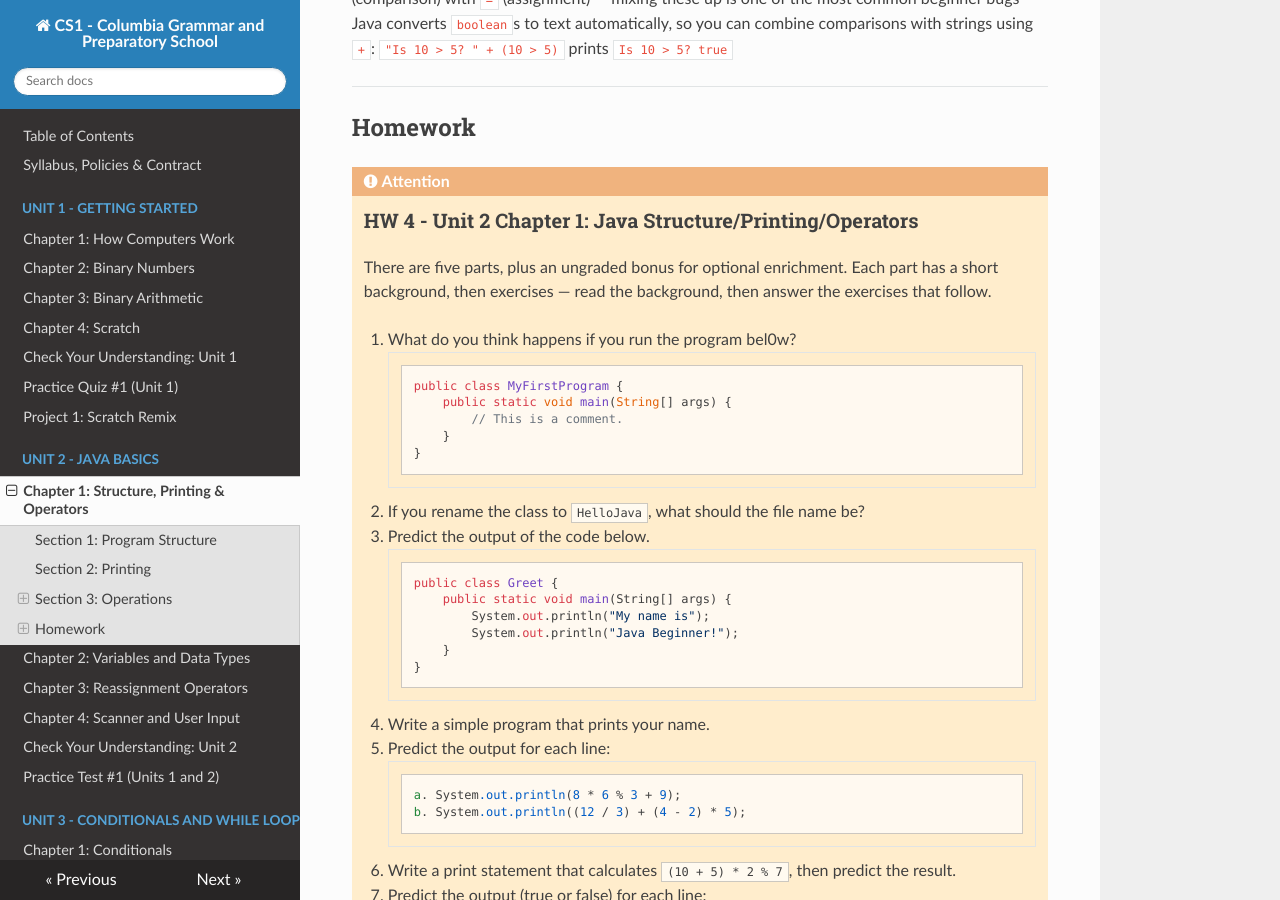
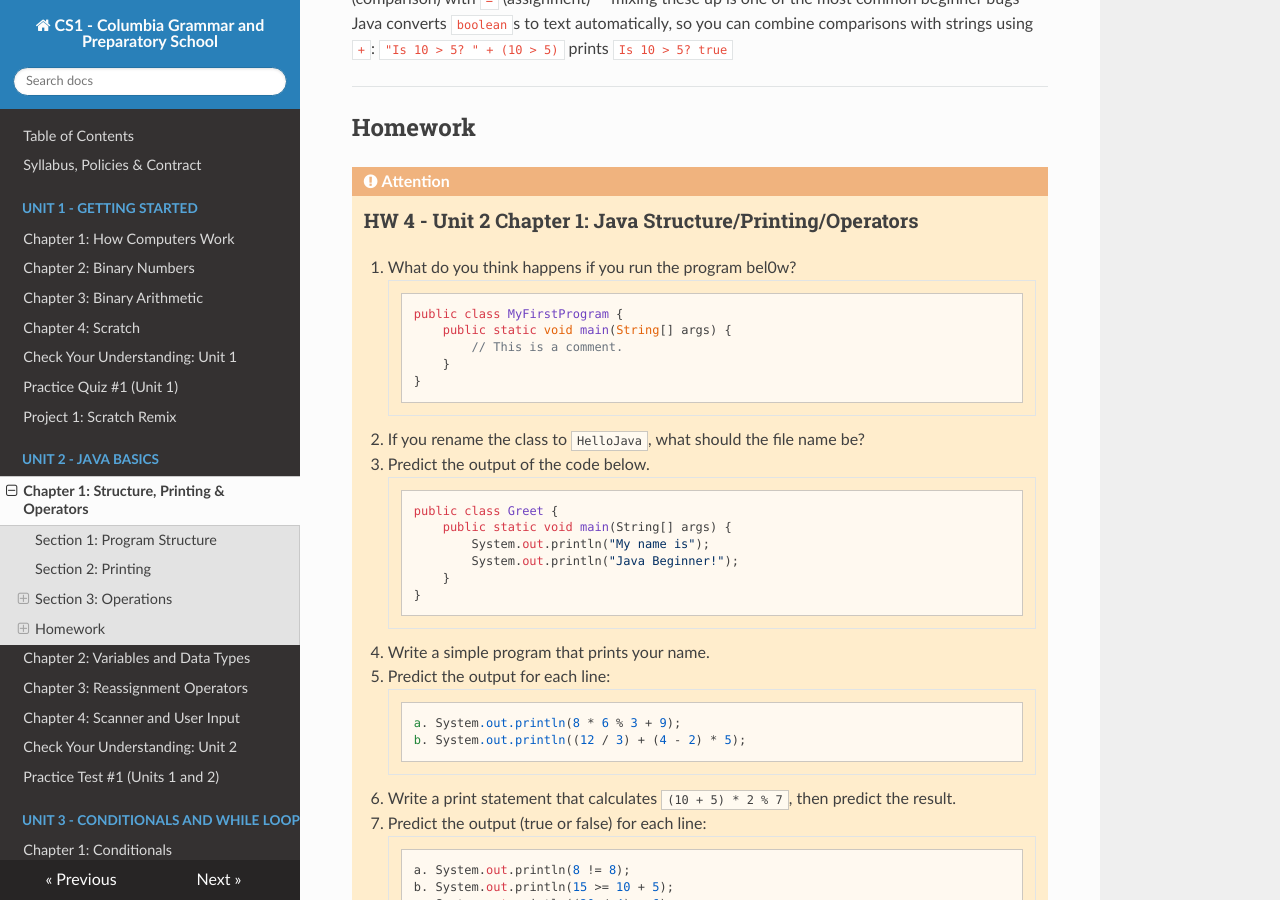
Before and after one commit to kjergens/cs1-site, an MkDocs documentation site: the page built from docs/unit2/notes_01_java_structure.md, in a window 1280 px wide and 900 px high, scrolled down 2061 px. Built offline with MkDocs 1.6.1, drawn with Linux system fonts in a browser that asks for light colours; nearby versions of some CDN libraries.

Commit message:
rem old instructions

````diff
--- a/docs/unit2/notes_01_java_structure.md
+++ b/docs/unit2/notes_01_java_structure.md
@@ -94,8 +94,6 @@ System.out.println(7 <= 6);  // false
 !!! attention
     ### HW 4 - Unit 2 Chapter 1: Java Structure/Printing/Operators
 
-    There are five parts, plus an ungraded bonus for optional enrichment. Each part has a short background, then exercises — read the background, then answer the exercises that follow.
-
     1. What do you think happens if you run the program bel0w?
         ```java
         public class MyFirstProgram {
````
